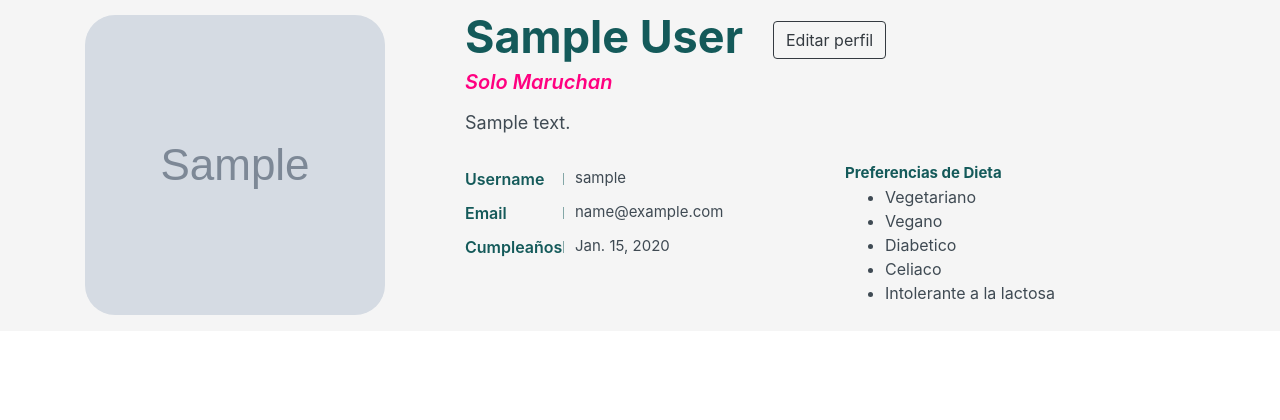
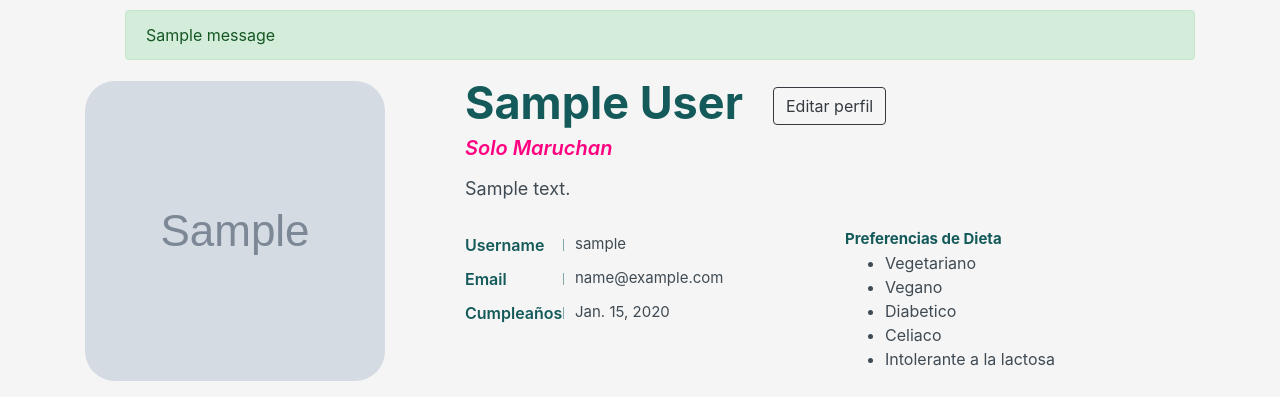
Before and after one commit to DCC-CC4401/Chefcitos, a Django app: page /perfil/ in a window 1280 px wide. Shown: the part 86-506 px from the top of the page. Run offline with Django 3.2, Linux system fonts and the light colour scheme; a user stored in the database is signed in; tables that the repository leaves empty hold one stand-in row (values such as "Sample post"); grey boxes marked "Sample" are stand-in pictures; one stand-in notice (Sample message) is shown; some libraries are stand-ins or nearby versions.

Commit message:
Agregados mensajes de alerta

```diff
--- a/chefcito/chefcitoapp/templates/chefcitoapp/perfil.html
+++ b/chefcito/chefcitoapp/templates/chefcitoapp/perfil.html
@@ -6,19 +6,30 @@
 {% load static %}
 <section class="section about-section gray-bg" id="about">
     <div class="container">
+        {% if messages %}
+        <ul>
+            {% for message in messages %}
+            <div class='alert {{message.tags}}'>
+                {{message}}
+            </div>
+            {% endfor %}
+        </ul>
+        {% endif %}
         <div class="row align-items-center flex-row-reverse">
             <div class="col-lg-8">
                 <div class="about-text go-to">
                     <div class="row" style="vertical-align: middle;">
                         <div class="col" style="max-width: max-content;">
-                            <h3 class="dark-color" style="align-self: flex-end;">{{ form.first_name }} {{ form.last_name }}</h3>
+                            <h3 class="dark-color" style="align-self: flex-end;">{{ form.first_name }}
+                                {{ form.last_name }}</h3>
                         </div>
 
                         <div class="col" style="max-width: max-content; align-self: center;">
                             <a href="{% url 'editar_perfil' %}" class="btn btn-outline-dark">Editar perfil</a>
                         </div>
                     </div>
-                    <h6 class="theme-color lead"><i>{{ form.experiencia }}</i></h6> <!-- aqui su nivel de experiencia -->
+                    <h6 class="theme-color lead"><i>{{ form.experiencia }}</i></h6>
+                    <!-- aqui su nivel de experiencia -->
                     <p>{{ form.descripcion }}</p>
                     <div class="row about-list">
                         <div class="col-md-6">
@@ -68,9 +79,9 @@
             <div class="col-lg-4" style="width: 410px;">
                 <div class="about-avatar">
                     {% if user.avatar %}
-                        <img src="{{user.avatar.url}}" class="fotoperfil">
+                    <img src="{{user.avatar.url}}" class="fotoperfil">
                     {% else %}
-                        <img src="{% static 'chefcitoapp/logo.png' %}" class="fotoperfil">
+                    <img src="{% static 'chefcitoapp/logo.png' %}" class="fotoperfil">
                     {% endif %}
                 </div>
             </div>
```
